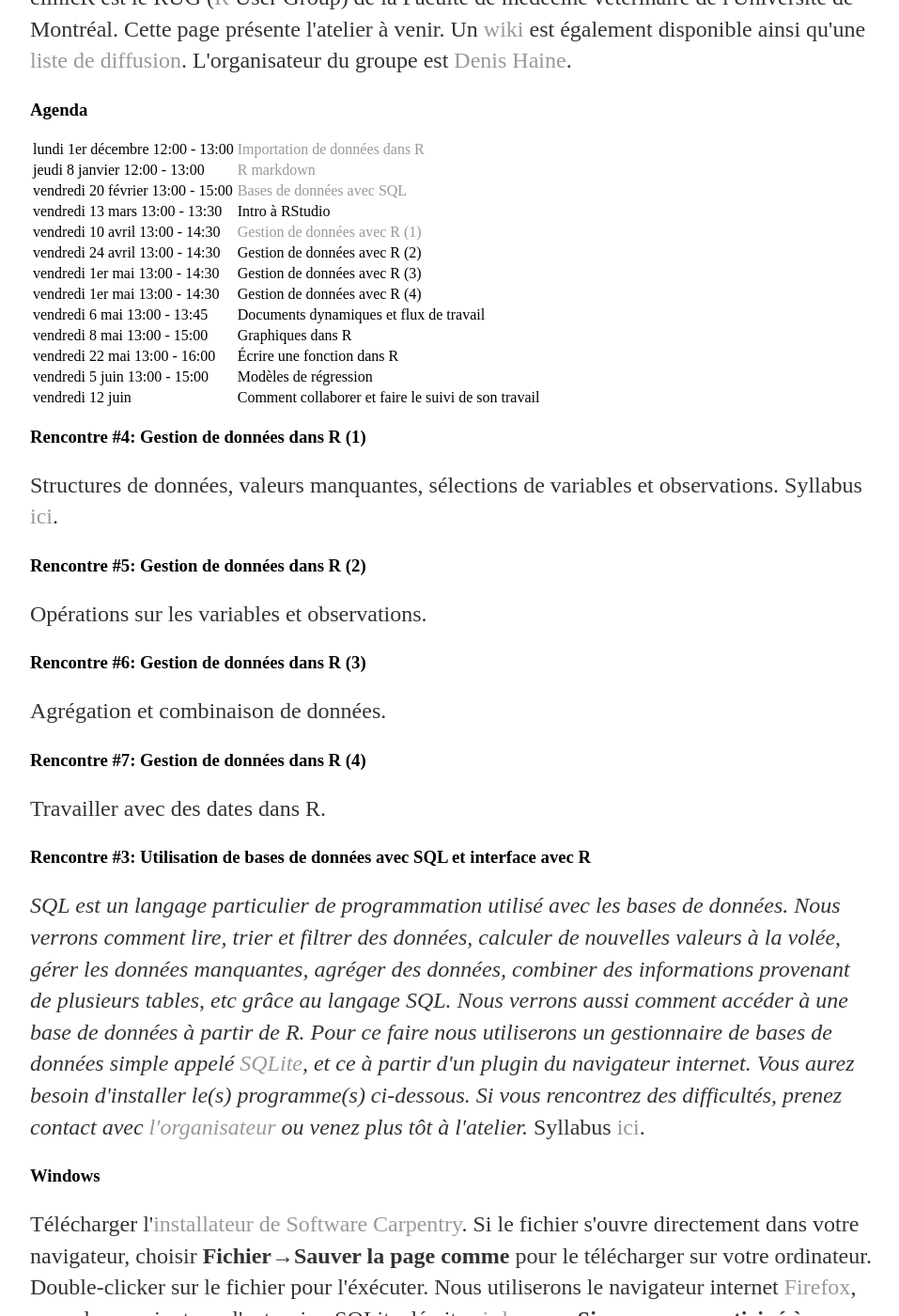
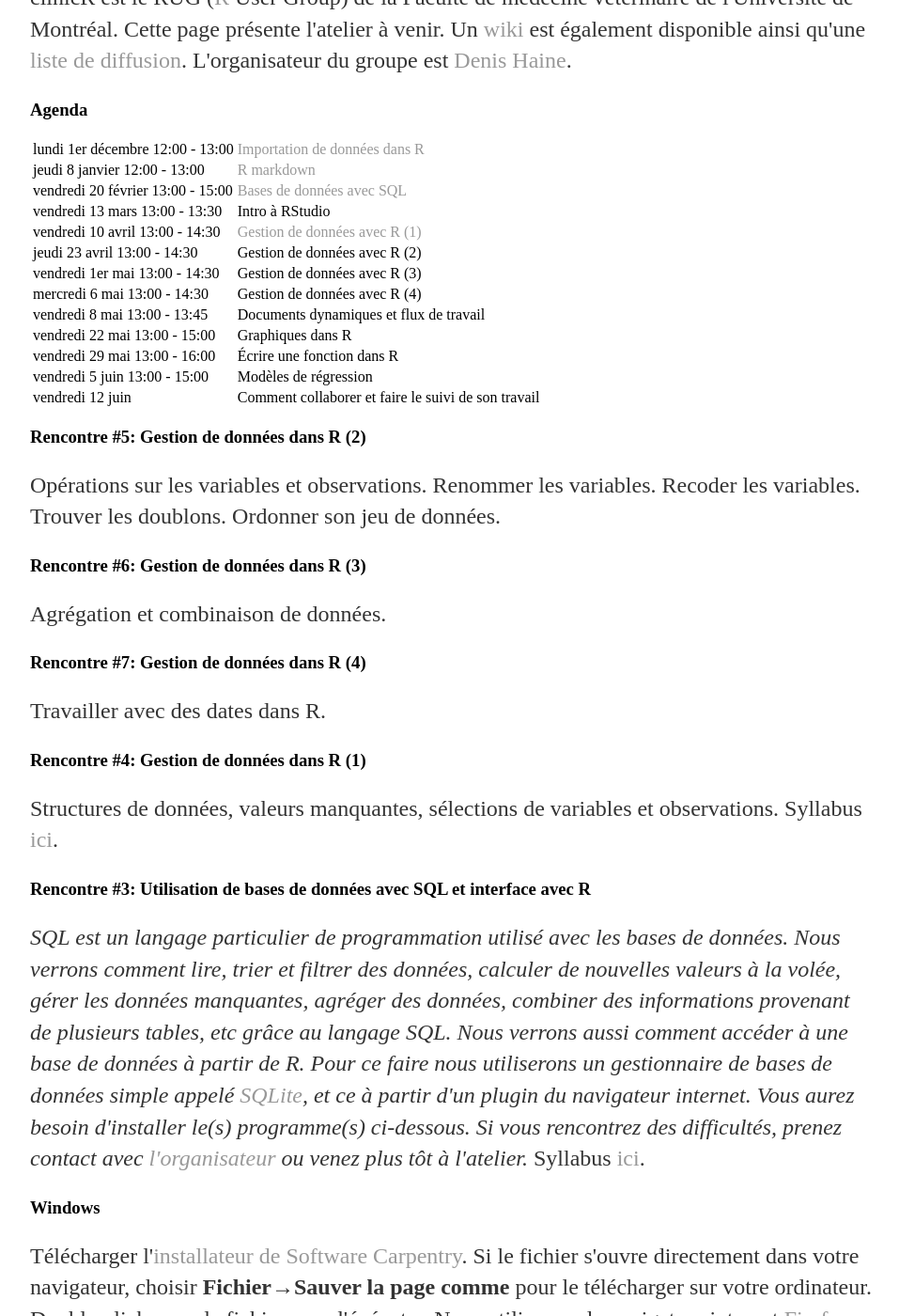
Before and after one commit to dhaine/clinicR, a Jekyll site: the page built from index.html, in a window 1280 px wide and 1400 px high, scrolled down 630 px. Shown: the whole window at 94% size, without its empty margins (160-1117 px from the left). Built offline with Jekyll 4.4.1, drawn with Linux system fonts in a browser that asks for light colours; some of the changed text lies outside the part shown.

Commit message:
Update index.

```diff
--- a/index.html
+++ b/index.html
@@ -1,11 +1,11 @@
 ---
 layout: meeting
 root: .
-topic: Gestion de données avec R (1)
+topic: Gestion de données avec R (2)
 place: local 115, pavillon Dessaulles
-humandate: 10 avril 2015
+humandate: 23 avril 2015
 humantime: 13:00-14:30
-date: 2015-04-10
+date: 2015-04-23
 instructor: ["Denis Haine"]
 contact: denis.haine@umontreal.ca
 ---
@@ -42,16 +42,16 @@ Please use day month year for the 'humandate' field (e.g. 8 janvier 2015) and --
       <tr> <td>vendredi 10 avril 13:00 -
       14:30</td> <td><a href="src/20150410-datamgt.html">Gestion de données avec
       R (1)</a></td> </tr>
-      <tr> <td>vendredi 24 avril 13:00 - 14:30</td> <td>Gestion de données avec
+      <tr> <td>jeudi 23 avril 13:00 - 14:30</td> <td>Gestion de données avec
       R (2)</td> </tr>
       <tr> <td>vendredi 1er mai 13:00 - 14:30</td> <td>Gestion de données avec
       R (3)</td> </tr>
-      <tr> <td>vendredi 1er mai 13:00 - 14:30</td> <td>Gestion de données avec
+      <tr> <td>mercredi 6 mai 13:00 - 14:30</td> <td>Gestion de données avec
       R (4)</td> </tr>
-      <tr> <td>vendredi 6 mai 13:00 - 13:45</td> <td>Documents dynamiques et
+      <tr> <td>vendredi 8 mai 13:00 - 13:45</td> <td>Documents dynamiques et
       flux de travail</td> </tr>
-      <tr> <td>vendredi 8 mai 13:00 - 15:00</td> <td>Graphiques dans R</td> </tr>
-      <tr> <td>vendredi 22 mai 13:00 - 16:00</td> <td>Écrire une fonction dans R</td> </tr>
+      <tr> <td>vendredi 22 mai 13:00 - 15:00</td> <td>Graphiques dans R</td> </tr>
+      <tr> <td>vendredi 29 mai 13:00 - 16:00</td> <td>Écrire une fonction dans R</td> </tr>
       <tr> <td>vendredi 5 juin 13:00 - 15:00</em></td> <td>Modèles de régression</td> </tr>
       <tr> <td>vendredi 12 juin</td> <td>Comment collaborer et faire le suivi
       de son travail</td> </tr>
@@ -59,17 +59,11 @@ Please use day month year for the 'humandate' field (e.g. 8 janvier 2015) and --
   </div>
 </div>
 
-<h3>Rencontre #4: Gestion de données dans R (1)</h3>
-
-<p>
-  Structures de données, valeurs manquantes, sélections de variables et
-  observations. Syllabus <a href="src/20150410-datamgt.html">ici</a>.
-</p>
-
 <h3>Rencontre #5: Gestion de données dans R (2)</h3>
 
 <p>
-  Opérations sur les variables et observations.
+  Opérations sur les variables et observations. Renommer les variables. Recoder
+  les variables. Trouver les doublons. Ordonner son jeu de données.
 </p>
 
 <h3>Rencontre #6: Gestion de données dans R (3)</h3>
@@ -82,6 +76,13 @@ Please use day month year for the 'humandate' field (e.g. 8 janvier 2015) and --
 
 <p>
   Travailler avec des dates dans R.
+</p>
+
+<h3>Rencontre #4: Gestion de données dans R (1)</h3>
+
+<p>
+  Structures de données, valeurs manquantes, sélections de variables et
+  observations. Syllabus <a href="src/20150410-datamgt.html">ici</a>.
 </p>
 
 <h3>Rencontre #3: Utilisation de bases de données avec SQL et interface avec R</h3>
```
